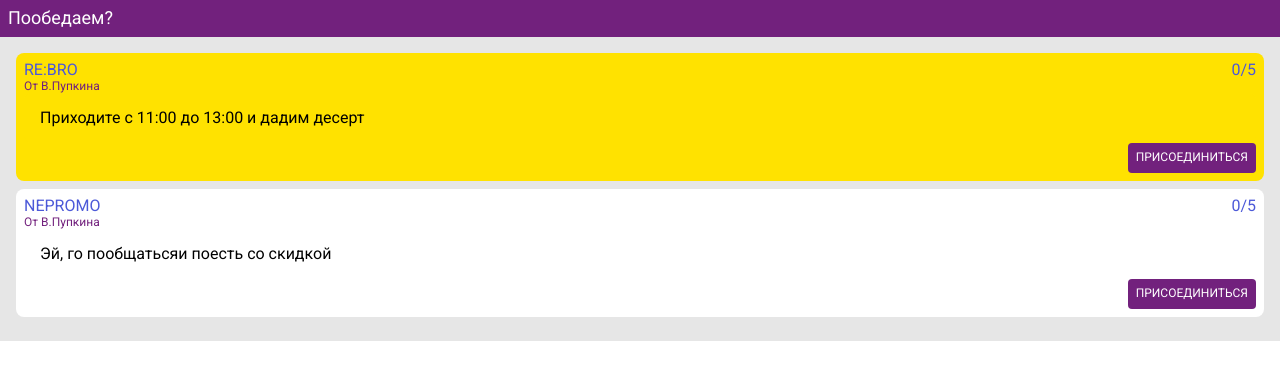
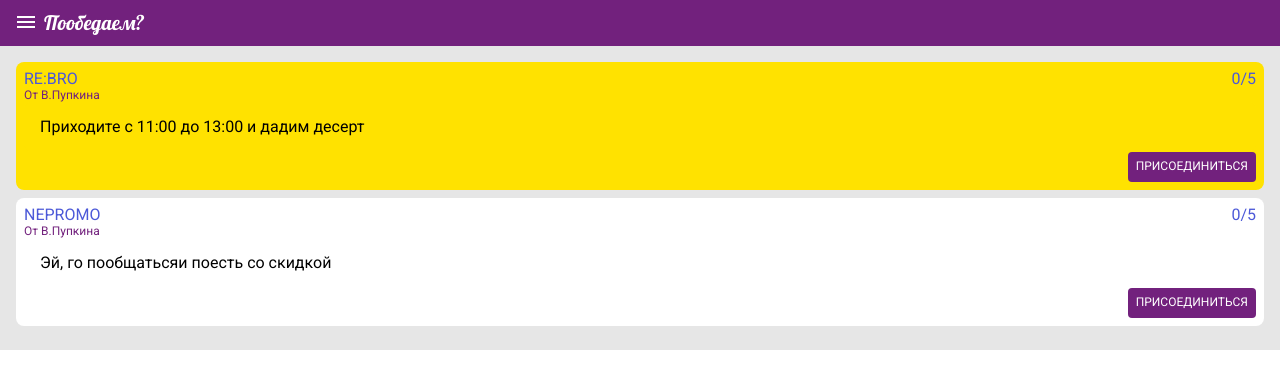
Before and after one commit to rvanina/poobedaem, a React (Create React App) app in the folder front/: page / in a window 1280 px wide. Shown: the top 388 px of the page. Built offline with nearby package versions, Linux system fonts and the light colour scheme.

Commit message:
feat(front.Header): changed font, added sidebar button

```diff
--- a/front/src/Header/index.js
+++ b/front/src/Header/index.js
@@ -4,16 +4,29 @@ import { colors } from '../theme';
 
 const Wrapper = styled.header`
   background: ${colors.primary};
-  color: ${colors.white};
+  color: ${colors.headerMainFont};
   display: flex;
+  align-items: center;
   flex-flow: row nowrap;
   padding: 8px;
-  font-size: 18px;
+  font-size: 20px;
+  font-family: 'Lobster';
+`;
+
+const SidebarButton = styled.button`
+  display: flex;
+  align-items: center;
+  border: none;
+  background: none;
+  color: ${colors.headerMainFont}
 `;
 
 export default function Header() {
   return (
     <Wrapper>
+      <SidebarButton>
+        <i className="mdi mdi-menu mdi-24px" />
+      </SidebarButton>
       Пообедаем?
     </Wrapper>
   );
--- a/front/src/theme.js
+++ b/front/src/theme.js
@@ -4,4 +4,5 @@ export const colors = {
   basic: '#4C59D8',
   bg: '#E6E6E6',
   white: '#ffffff',
+  headerMainFont: '#ffffff',
 };
```
